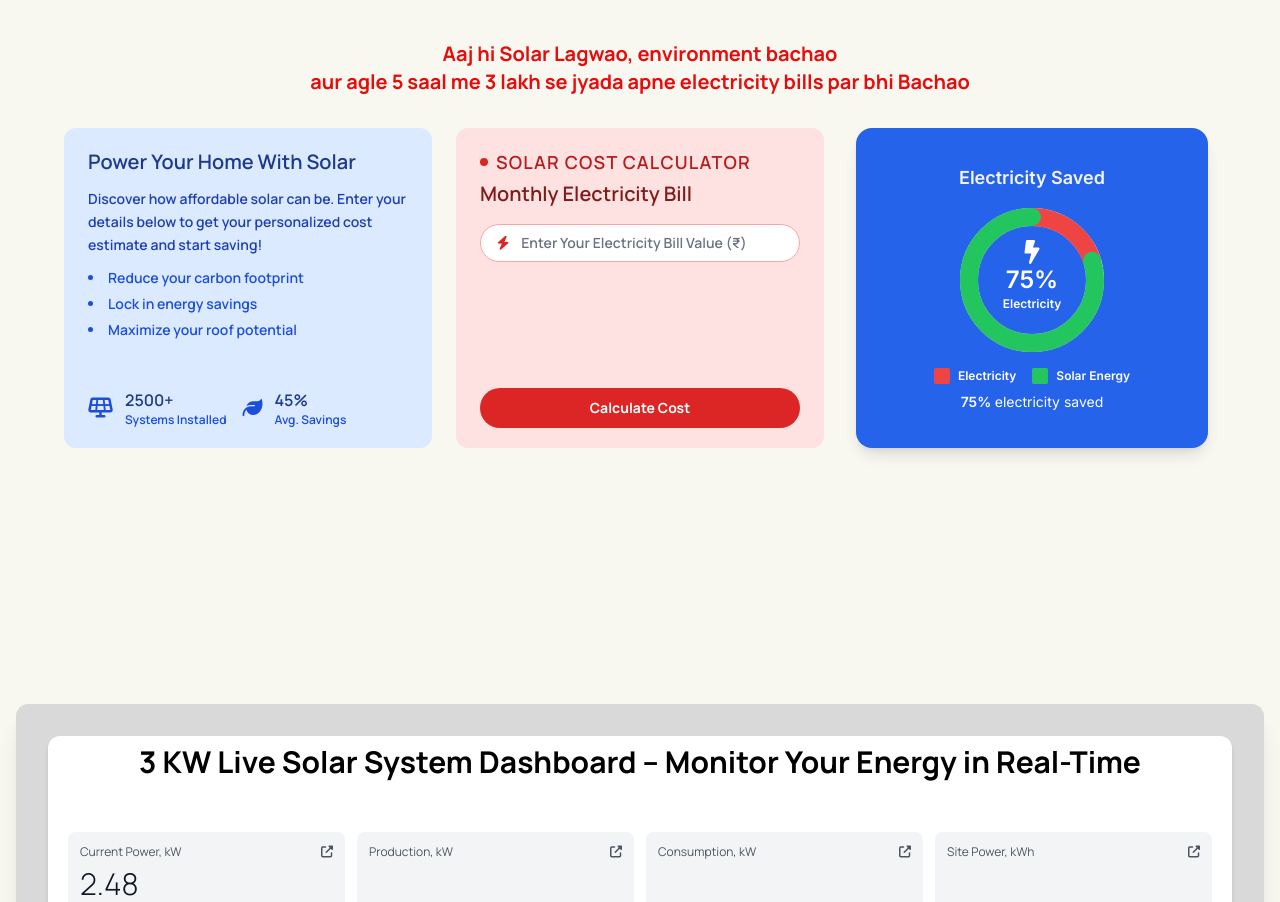
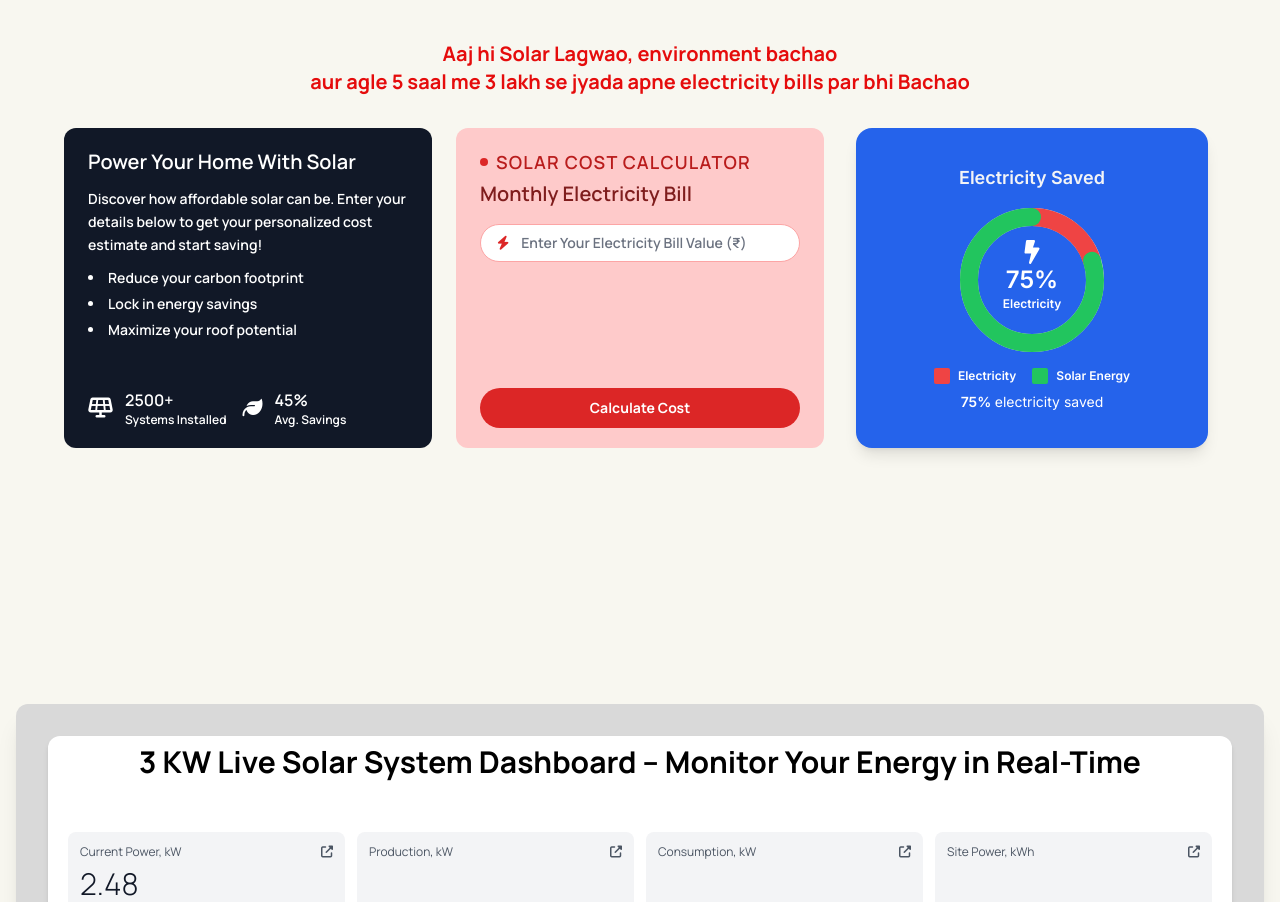
Before and after one commit to vanshika8484/Solar_web, a React (Vite) app: page / in a window 1280 px wide. Shown: the part 2340-3242 px from the top of the page. Built offline with nearby package versions, Linux system fonts and the light colour scheme; a web font is replaced by a local one.

Commit message:
Update SolarCostCalculator.jsx

```diff
--- a/src/components/SolarCostCalculator.jsx
+++ b/src/components/SolarCostCalculator.jsx
@@ -265,34 +265,34 @@ const SolarCostCalculator = () => {
       <div className="grid grid-cols-1 sm:grid-cols-2 lg:grid-cols-3 gap-6 items-stretch">
         {/* Info Card - Blue Theme */}
         <motion.section
-          className="bg-blue-100 rounded-xl px-6 py-5 h-full flex flex-col hover:shadow-xl transition"
+          className="bg-[#111827] rounded-xl px-6 py-5 h-full flex flex-col hover:shadow-xl transition"
           variants={cardVariants}
         >
-          <h2 className="text-xl font-semibold text-blue-900 mb-3">
+          <h2 className="text-xl font-semibold text-white mb-3">
             Power Your Home With Solar
           </h2>
-          <p className="text-blue-800 text-sm leading-relaxed mb-3">
+          <p className="text-white text-sm leading-relaxed mb-3">
             Discover how affordable solar can be. Enter your details below to
             get your personalized cost estimate and start saving!
           </p>
-          <ul className="list-disc list-inside text-blue-700 text-sm space-y-1.5 mb-5">
+          <ul className="list-disc list-inside text-white text-sm space-y-1.5 mb-5">
             <li>Reduce your carbon footprint</li>
             <li>Lock in energy savings</li>
             <li>Maximize your roof potential</li>
           </ul>
           <div className="flex flex-wrap gap-4 mt-auto">
             <div className="flex items-center space-x-3">
-              <i className="fas fa-solar-panel text-blue-700 text-xl"></i>
+              <i className="fas fa-solar-panel text-white text-xl"></i>
               <div>
-                <p className="text-blue-900 font-semibold text-base">2500+</p>
-                <p className="text-blue-700 text-xs">Systems Installed</p>
+                <p className="text-white font-semibold text-base">2500+</p>
+                <p className="text-white text-xs">Systems Installed</p>
               </div>
             </div>
             <div className="flex items-center space-x-3">
-              <i className="fas fa-leaf text-blue-700 text-xl"></i>
+              <i className="fas fa-leaf text-white text-xl"></i>
               <div>
-                <p className="text-blue-900 font-semibold text-base">45%</p>
-                <p className="text-blue-700 text-xs">Avg. Savings</p>
+                <p className="text-white font-semibold text-base">45%</p>
+                <p className="text-white text-xs">Avg. Savings</p>
               </div>
             </div>
           </div>
@@ -300,7 +300,7 @@ const SolarCostCalculator = () => {
 
         {/* Calculator or Results - Red Theme */}
         <motion.section
-          className="bg-red-100 rounded-xl px-6 py-5 h-full flex flex-col hover:shadow-xl transition"
+          className="bg-red-200 rounded-xl px-6 py-5 h-full flex flex-col hover:shadow-xl transition"
           variants={cardVariants}
         >
           {!showResults ? (
```
